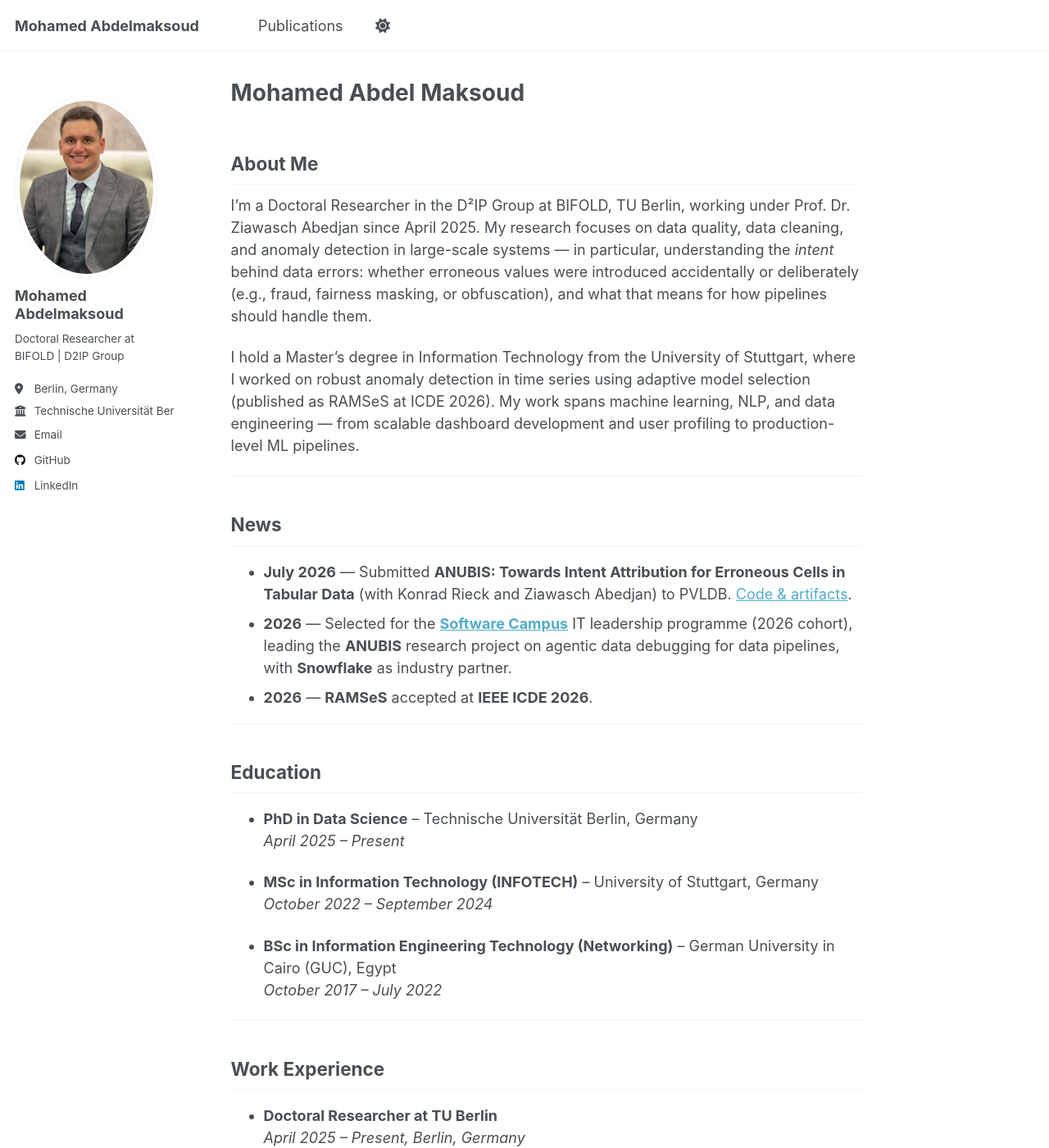
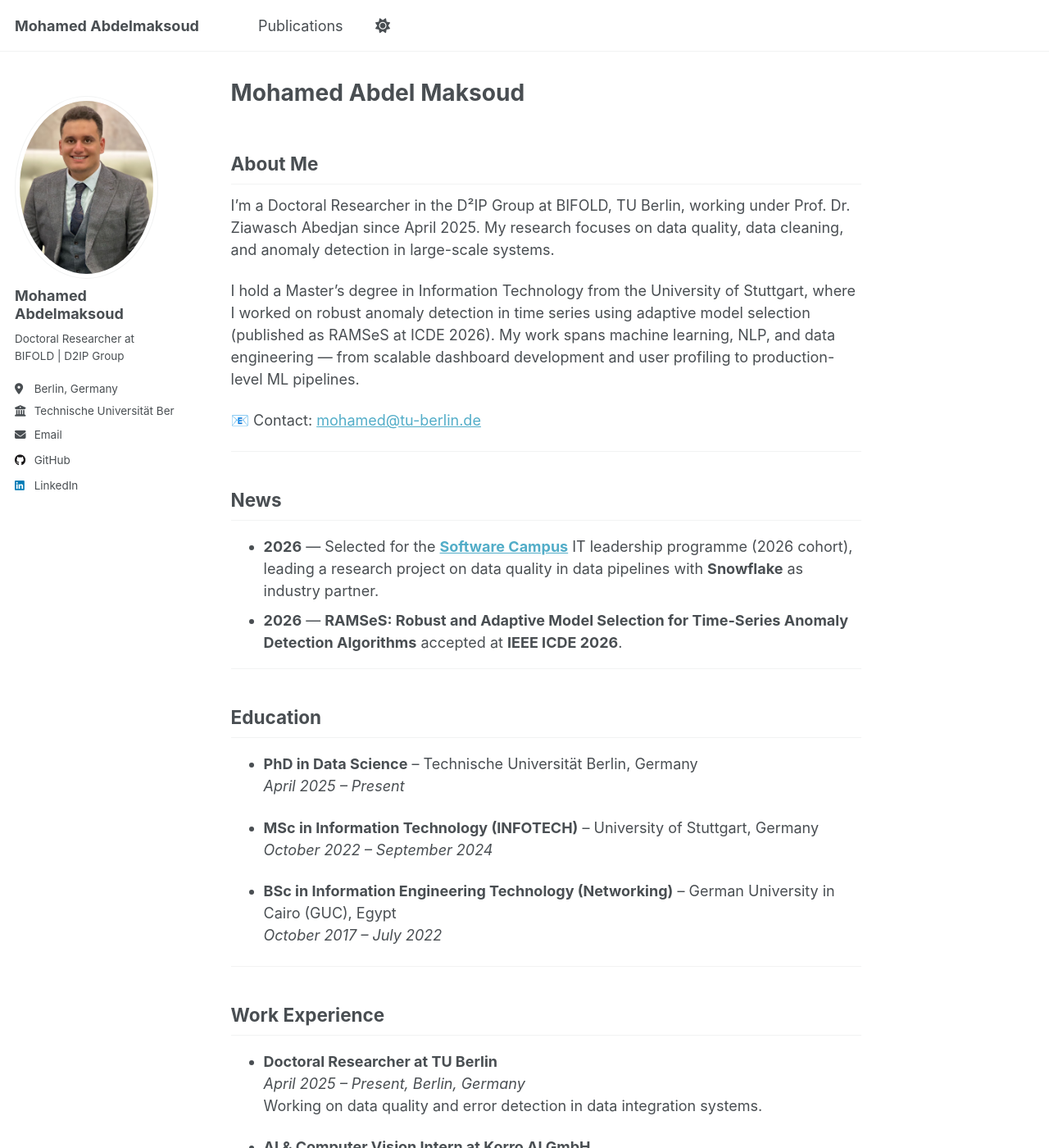
Before and after one commit to Maxoud99/maxoud99.github.io, a Jekyll site: the page built from _pages/about.md, in a window 1280 px wide and 1400 px high. Shown: the whole window at 82% size. Built offline with Jekyll 4.4.1, drawn with Linux system fonts in a browser that asks for light colours.

Commit message:
Remove ANUBIS references pending review; add contact email
Co-Authored-By: Claude Fable 5 <noreply@anthropic.com>

```diff
--- a/_pages/about.md
+++ b/_pages/about.md
@@ -9,17 +9,18 @@ redirect_from:
 
 ## About Me
 
-I’m a Doctoral Researcher in the D²IP Group at BIFOLD, TU Berlin, working under Prof. Dr. Ziawasch Abedjan since April 2025. My research focuses on data quality, data cleaning, and anomaly detection in large-scale systems — in particular, understanding the *intent* behind data errors: whether erroneous values were introduced accidentally or deliberately (e.g., fraud, fairness masking, or obfuscation), and what that means for how pipelines should handle them.
+I’m a Doctoral Researcher in the D²IP Group at BIFOLD, TU Berlin, working under Prof. Dr. Ziawasch Abedjan since April 2025. My research focuses on data quality, data cleaning, and anomaly detection in large-scale systems.
 
 I hold a Master’s degree in Information Technology from the University of Stuttgart, where I worked on robust anomaly detection in time series using adaptive model selection (published as RAMSeS at ICDE 2026). My work spans machine learning, NLP, and data engineering — from scalable dashboard development and user profiling to production-level ML pipelines.
+
+📧 Contact: [mohamed@tu-berlin.de](mailto:mohamed@tu-berlin.de)
 
 ---
 
 ## News
 
-- **July 2026** — Submitted **ANUBIS: Towards Intent Attribution for Erroneous Cells in Tabular Data** (with Konrad Rieck and Ziawasch Abedjan) to PVLDB. [Code & artifacts](https://github.com/Maxoud99/Anubis).
-- **2026** — Selected for the **[Software Campus](https://softwarecampus.de/)** IT leadership programme (2026 cohort), leading the **ANUBIS** research project on agentic data debugging for data pipelines, with **Snowflake** as industry partner.
-- **2026** — **RAMSeS** accepted at **IEEE ICDE 2026**.
+- **2026** — Selected for the **[Software Campus](https://softwarecampus.de/)** IT leadership programme (2026 cohort), leading a research project on data quality in data pipelines with **Snowflake** as industry partner.
+- **2026** — **RAMSeS: Robust and Adaptive Model Selection for Time-Series Anomaly Detection Algorithms** accepted at **IEEE ICDE 2026**.
 
 ---
 
```
Also changed, not shown: _publications/2026-07-01-anubis-intent-attribution-erroneous-cells.md (deleted, +0 -19 lines).
